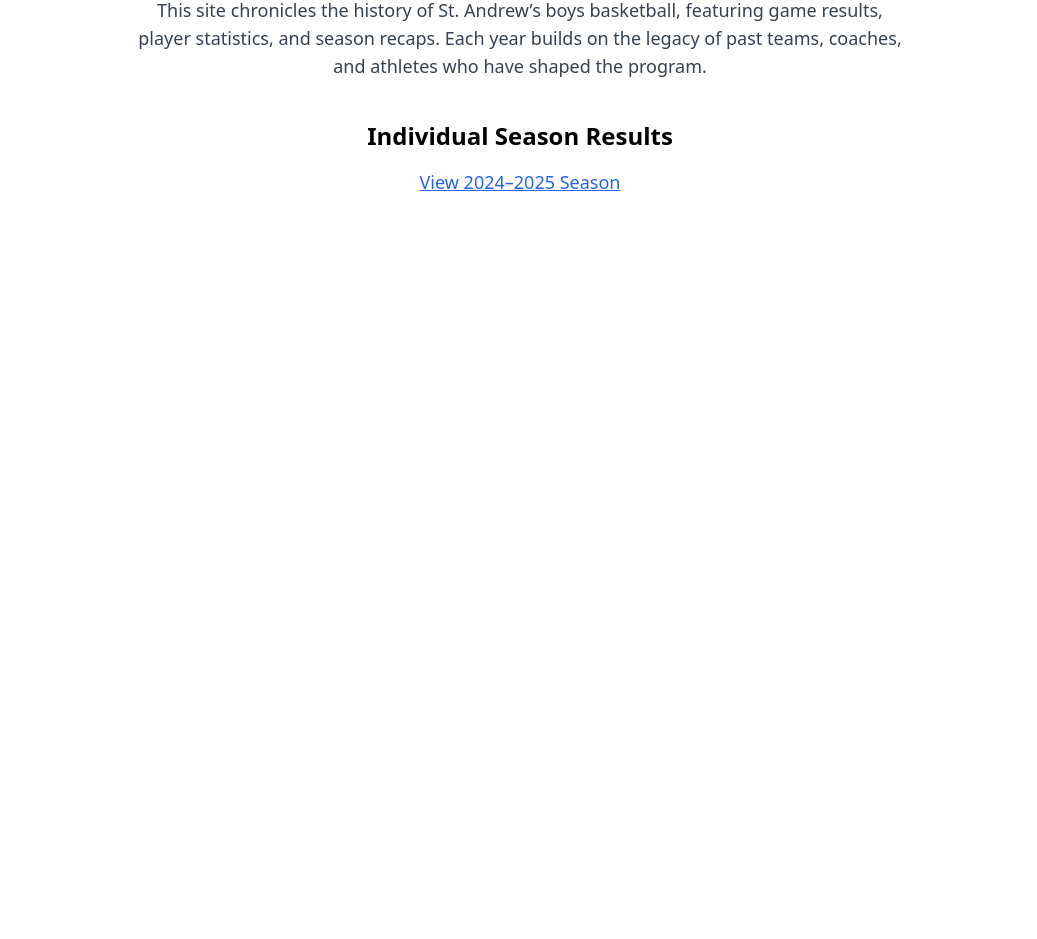
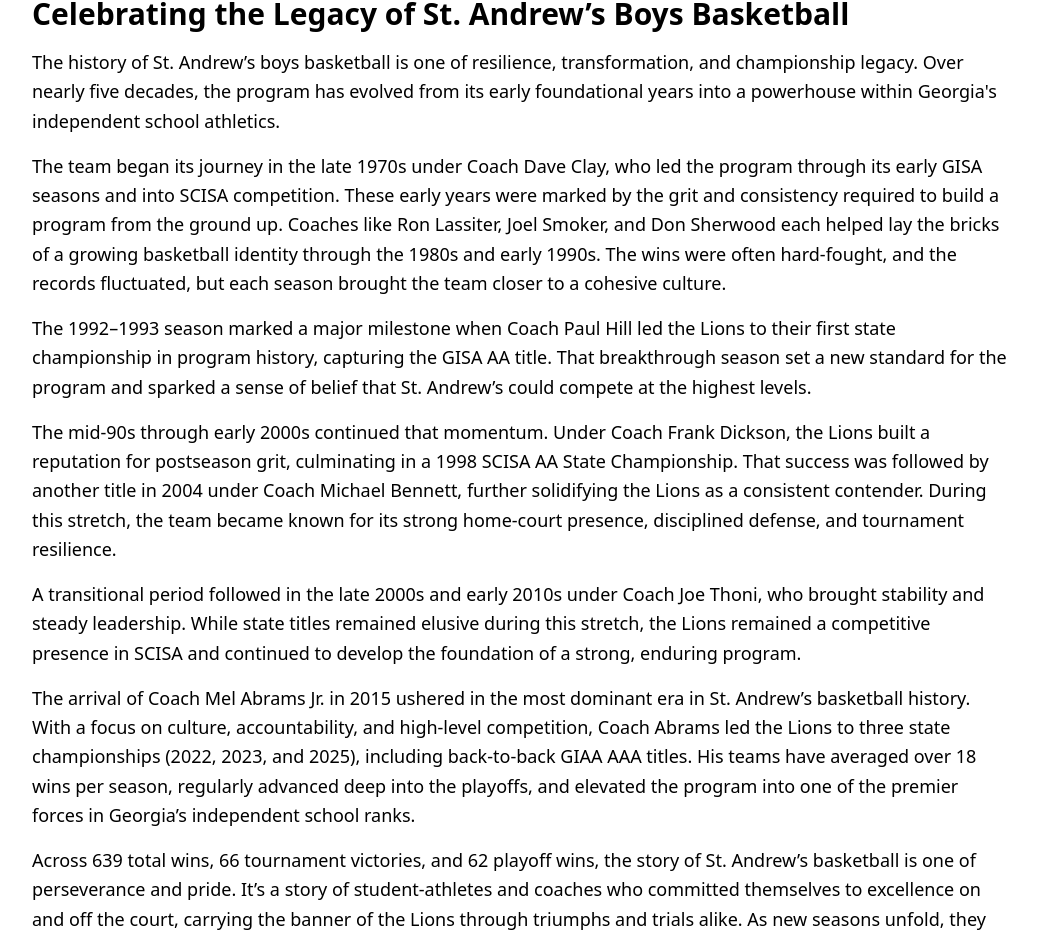
Before and after one commit to newonda1/st-andrews-basketball, a React (Vite) app: page / in a window 1280 px wide. Shown: the part 200-1139 px from the top of the page, without its empty margins (120-1157 px from the left). Before the commit the page ends 800 px from the top, so only its background shows below. Built offline with nearby package versions, Linux system fonts and the light colour scheme.

Commit message:
Update App.jsx

```diff
--- a/src/App.jsx
+++ b/src/App.jsx
@@ -35,13 +35,30 @@ function App() {
         Celebrating the Legacy of St. Andrew&apos;s Basketball
       </h1>
     </header>
-
-    <section className="text-center">
-      <p className="text-gray-700 text-lg max-w-3xl mx-auto">
-        This site chronicles the history of St. Andrew’s boys basketball, featuring game results, player statistics,
-        and season recaps. Each year builds on the legacy of past teams, coaches, and athletes who have shaped the program.
-      </p>
-    </section>
+      <section className="mb-12">
+  <h2 className="text-3xl font-bold mb-4">Celebrating the Legacy of St. Andrew’s Boys Basketball</h2>
+  <p className="text-lg leading-relaxed mb-4">
+    The history of St. Andrew’s boys basketball is one of resilience, transformation, and championship legacy. Over nearly five decades, the program has evolved from its early foundational years into a powerhouse within Georgia's independent school athletics.
+  </p>
+  <p className="text-lg leading-relaxed mb-4">
+    The team began its journey in the late 1970s under Coach Dave Clay, who led the program through its early GISA seasons and into SCISA competition. These early years were marked by the grit and consistency required to build a program from the ground up. Coaches like Ron Lassiter, Joel Smoker, and Don Sherwood each helped lay the bricks of a growing basketball identity through the 1980s and early 1990s. The wins were often hard-fought, and the records fluctuated, but each season brought the team closer to a cohesive culture.
+  </p>
+  <p className="text-lg leading-relaxed mb-4">
+    The 1992–1993 season marked a major milestone when Coach Paul Hill led the Lions to their first state championship in program history, capturing the GISA AA title. That breakthrough season set a new standard for the program and sparked a sense of belief that St. Andrew’s could compete at the highest levels.
+  </p>
+  <p className="text-lg leading-relaxed mb-4">
+    The mid-90s through early 2000s continued that momentum. Under Coach Frank Dickson, the Lions built a reputation for postseason grit, culminating in a 1998 SCISA AA State Championship. That success was followed by another title in 2004 under Coach Michael Bennett, further solidifying the Lions as a consistent contender. During this stretch, the team became known for its strong home-court presence, disciplined defense, and tournament resilience.
+  </p>
+  <p className="text-lg leading-relaxed mb-4">
+    A transitional period followed in the late 2000s and early 2010s under Coach Joe Thoni, who brought stability and steady leadership. While state titles remained elusive during this stretch, the Lions remained a competitive presence in SCISA and continued to develop the foundation of a strong, enduring program.
+  </p>
+  <p className="text-lg leading-relaxed mb-4">
+    The arrival of Coach Mel Abrams Jr. in 2015 ushered in the most dominant era in St. Andrew’s basketball history. With a focus on culture, accountability, and high-level competition, Coach Abrams led the Lions to three state championships (2022, 2023, and 2025), including back-to-back GIAA AAA titles. His teams have averaged over 18 wins per season, regularly advanced deep into the playoffs, and elevated the program into one of the premier forces in Georgia’s independent school ranks.
+  </p>
+  <p className="text-lg leading-relaxed">
+    Across 639 total wins, 66 tournament victories, and 62 playoff wins, the story of St. Andrew’s basketball is one of perseverance and pride. It’s a story of student-athletes and coaches who committed themselves to excellence on and off the court, carrying the banner of the Lions through triumphs and trials alike. As new seasons unfold, they add chapters to this proud legacy—one game at a time.
+  </p>
+</section>
 
     <section className="text-center">
       <h2 className="text-2xl font-semibold mt-10 mb-4">Individual Season Results</h2>
```
